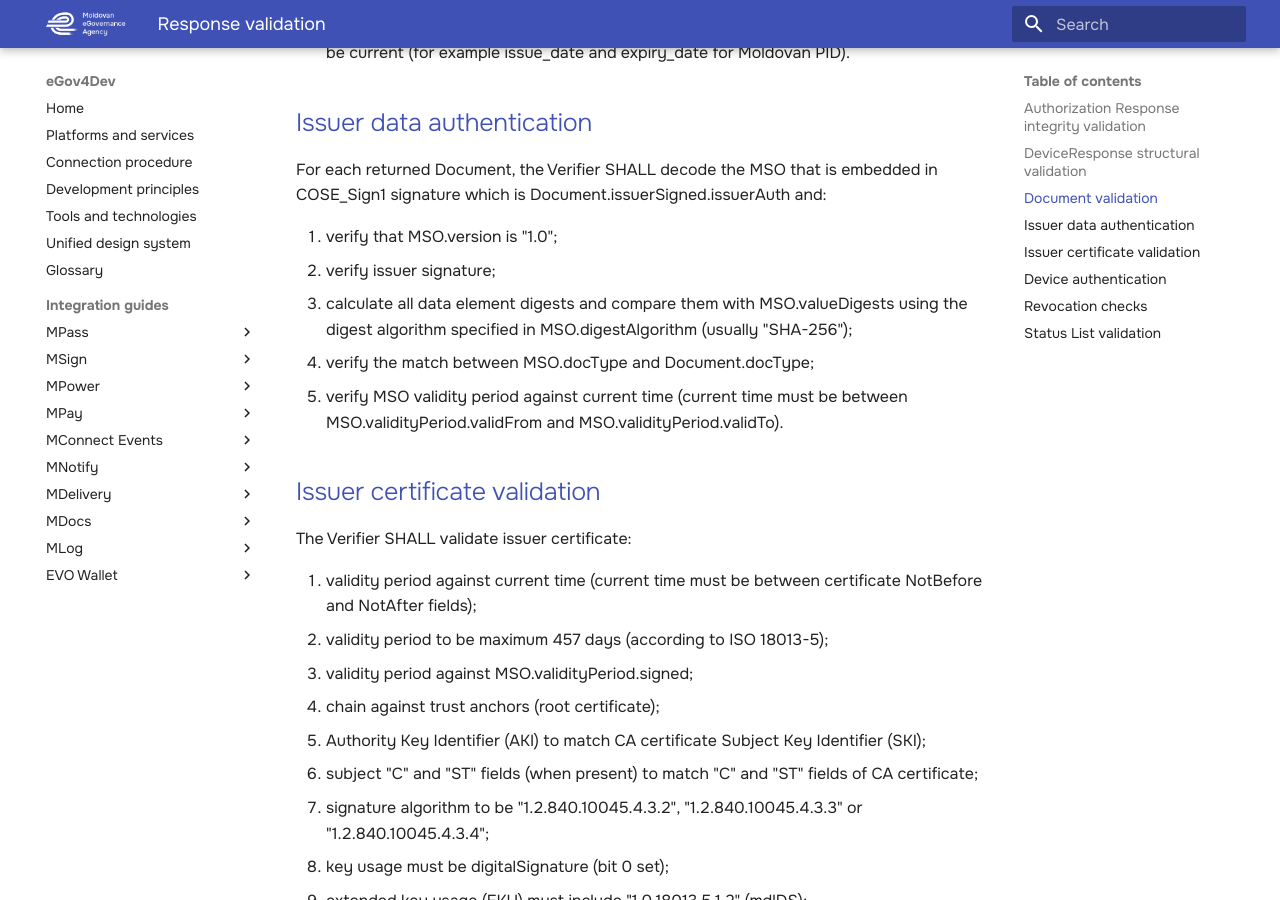
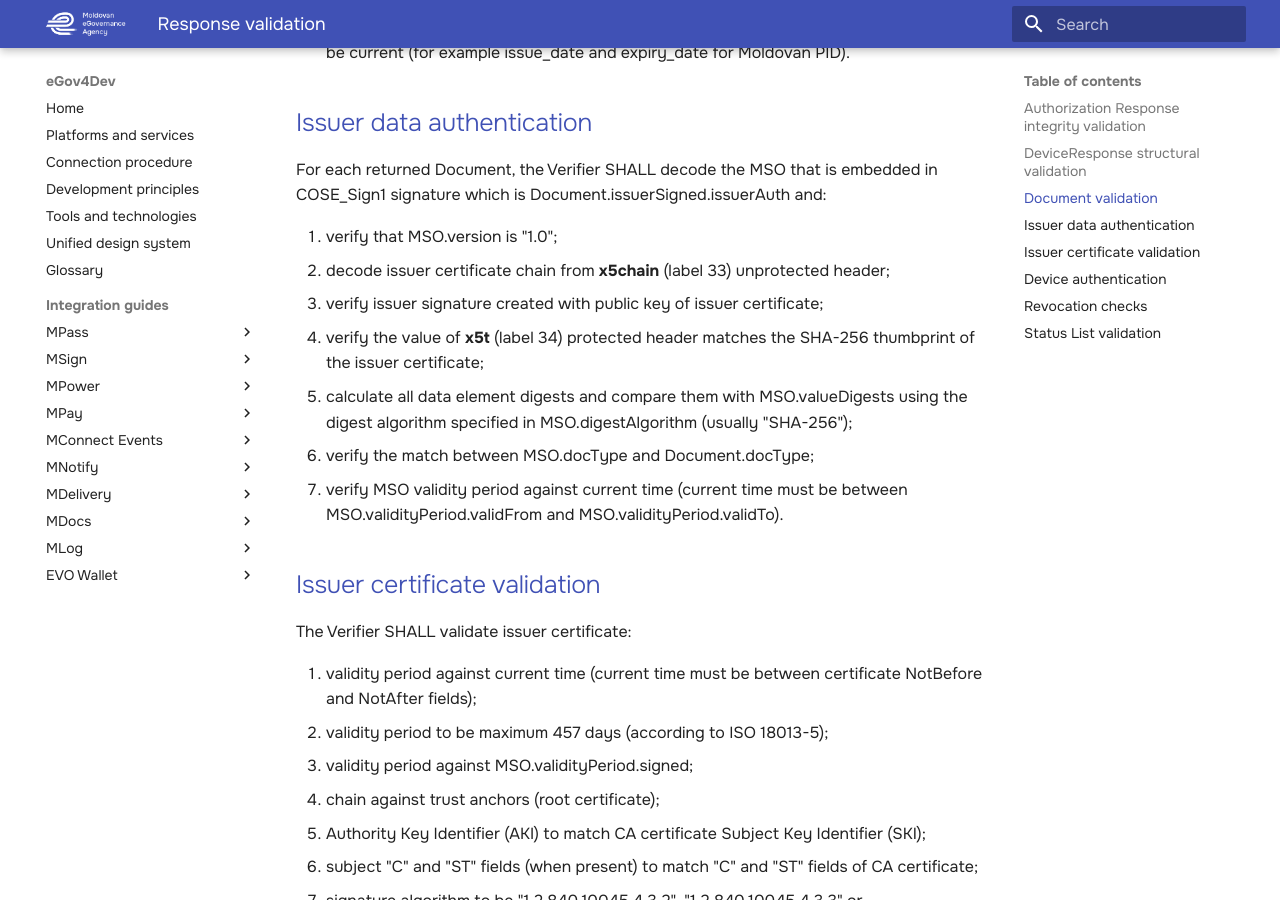
Before and after one commit to egov-moldova/egov4dev, an MkDocs documentation site: the page built from docs/guides/evo-wallet/validation.md, in a window 1280 px wide and 900 px high, scrolled down 1121 px. Built offline with MkDocs 1.6.1 and Material for MkDocs 9.7.7, drawn with Linux system fonts in a browser that asks for light colours; some of the changed text lies outside the part shown.

Commit message:
Update validation.md

```diff
--- a/docs/guides/evo-wallet/validation.md
+++ b/docs/guides/evo-wallet/validation.md
@@ -32,10 +32,12 @@
 For each returned Document, the Verifier SHALL decode the MSO that is embedded in COSE_Sign1 signature which is Document.issuerSigned.issuerAuth and:
 
 1. verify that MSO.version is "1.0";
-2. verify issuer signature;
-3. calculate all data element digests and compare them with MSO.valueDigests using the digest algorithm specified in MSO.digestAlgorithm (usually "SHA-256");
-4. verify the match between MSO.docType and Document.docType;
-5. verify MSO validity period against current time (current time must be between MSO.validityPeriod.validFrom and MSO.validityPeriod.validTo).
+2. decode issuer certificate chain from **x5chain** (label 33) unprotected header;
+3. verify issuer signature created with public key of issuer certificate;
+4. verify the value of **x5t** (label 34) protected header matches the SHA-256 thumbprint of the issuer certificate;
+5. calculate all data element digests and compare them with MSO.valueDigests using the digest algorithm specified in MSO.digestAlgorithm (usually "SHA-256");
+6. verify the match between MSO.docType and Document.docType;
+7. verify MSO validity period against current time (current time must be between MSO.validityPeriod.validFrom and MSO.validityPeriod.validTo).
 
 ## Issuer certificate validation
 
```
Also changed, not shown: other parts of docs/guides/evo-wallet/validation.md (+1 -1 lines).
